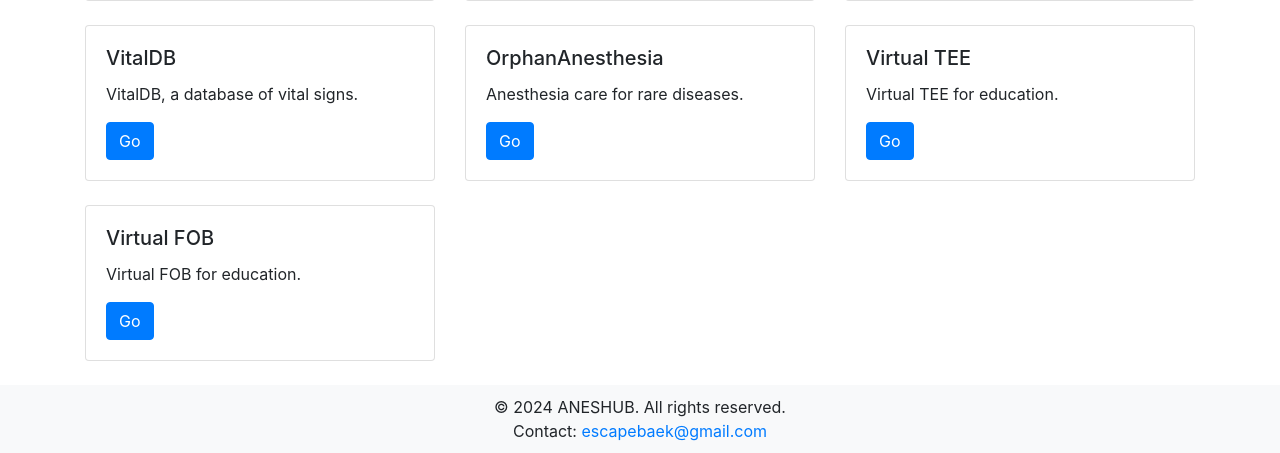
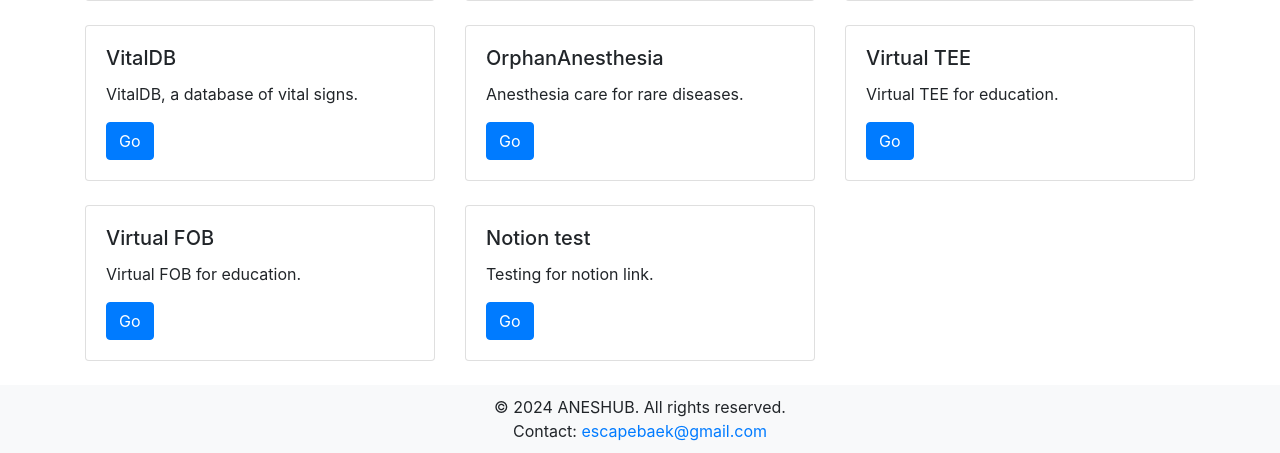
Before and after one commit to escapeBaek/ANExuS, a Django app: page / in a window 1280 px wide. Shown: the part 720-1173 px from the top of the page. Run offline with Django 5.2, Linux system fonts and the light colour scheme; some libraries are stand-ins or nearby versions.

Commit message:
notion testing

```diff
--- a/land/templates/land/home.html
+++ b/land/templates/land/home.html
@@ -111,5 +111,18 @@
       </div>
     </div>
   </div>
+  <div class="col-md-4 mb-4">
+    <div class="card">
+      <div class="card-body">
+        <h5 class="card-title">Notion test</h5>
+        <p class="card-text">Testing for notion link.</p>
+        <a
+          href="https://escapebaek.notion.site/Brachial-Plexus-Block-1bc4d01a2aa648f09917278463b89ce2?pvs=25"
+          class="btn btn-primary"
+          >Go</a
+        >
+      </div>
+    </div>
+  </div>
 </div>
 {% endblock %}
```
